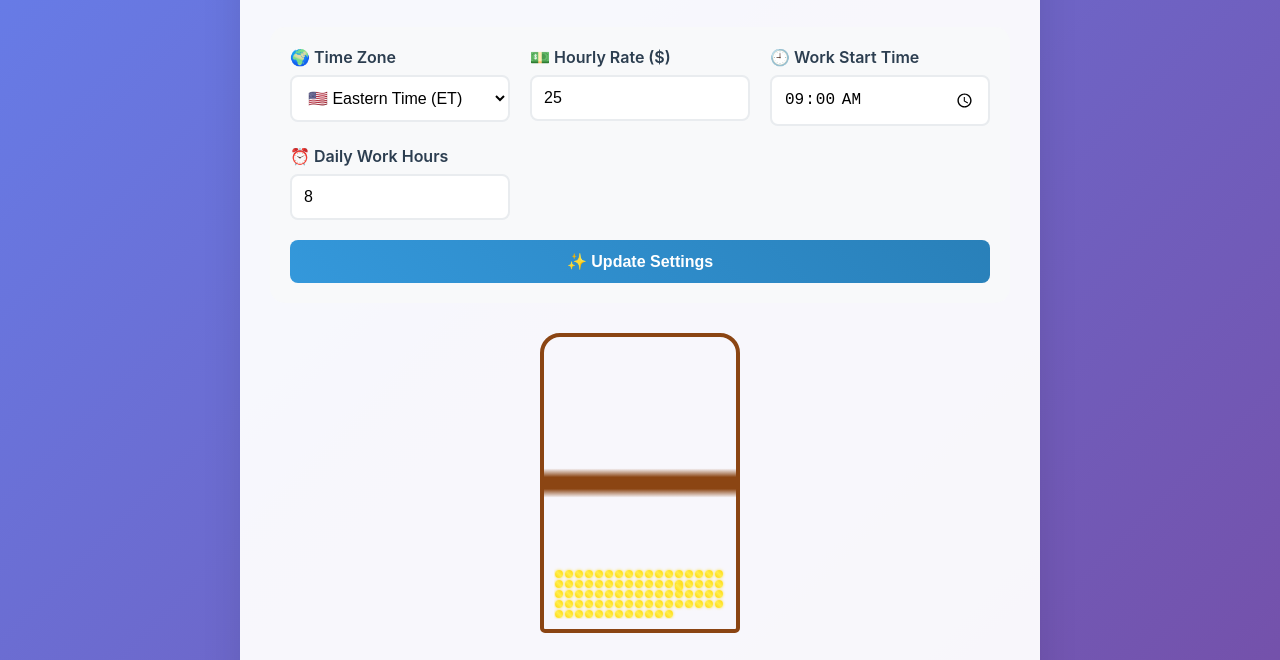
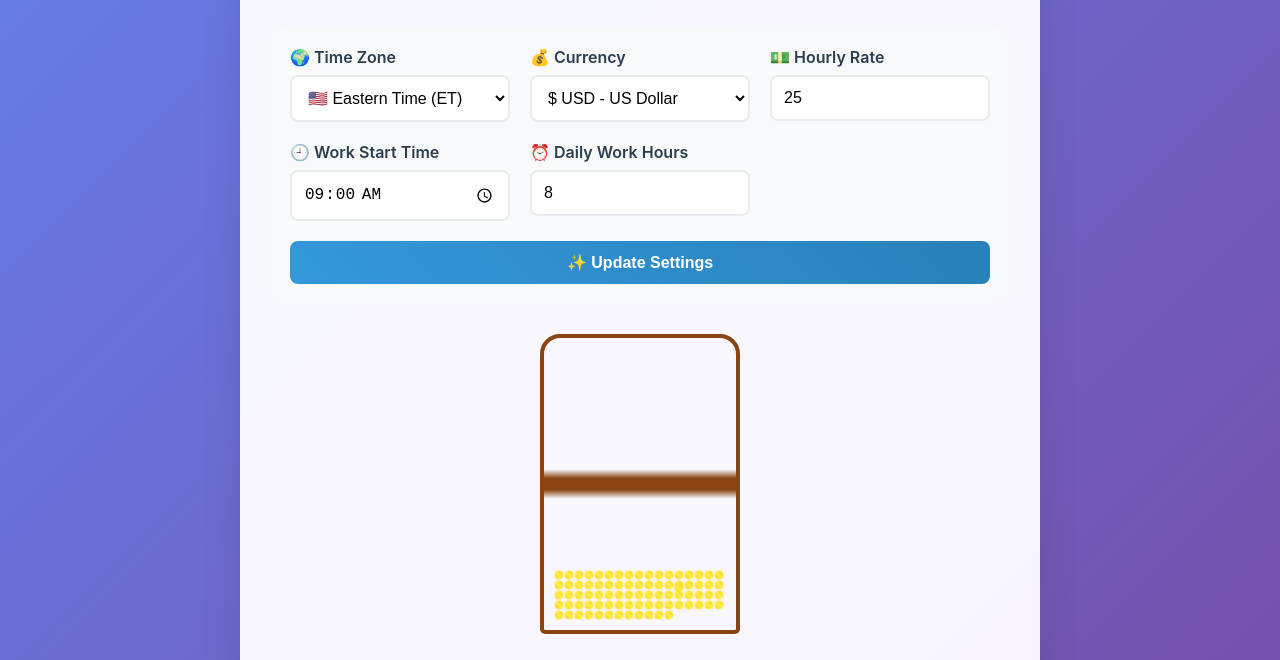
Before and after one commit to ktwu01/time-coins, a plain HTML site: page index.html in a window 1280 px wide. Shown: the part 133-793 px from the top of the page. Drawn offline with Linux system fonts and the light colour scheme.

Commit message:
Update index.html

```diff
--- a/index.html
+++ b/index.html
@@ -282,7 +282,27 @@
                 </select>
             </div>
             <div class="input-group">
-                <label for="hourlyRate">💵 Hourly Rate ($)</label>
+                <label for="currency">💰 Currency</label>
+                <select id="currency">
+                    <option value="$">$ USD - US Dollar</option>
+                    <option value="€">€ EUR - Euro</option>
+                    <option value="£">£ GBP - British Pound</option>
+                    <option value="¥">¥ JPY - Japanese Yen</option>
+                    <option value="¥">¥ CNY - Chinese Yuan</option>
+                    <option value="₹">₹ INR - Indian Rupee</option>
+                    <option value="A$">A$ AUD - Australian Dollar</option>
+                    <option value="C$">C$ CAD - Canadian Dollar</option>
+                    <option value="R$">R$ BRL - Brazilian Real</option>
+                    <option value="₩">₩ KRW - Korean Won</option>
+                    <option value="CHF">CHF - Swiss Franc</option>
+                    <option value="SEK">SEK - Swedish Krona</option>
+                    <option value="NOK">NOK - Norwegian Krone</option>
+                    <option value="DKK">DKK - Danish Krone</option>
+                    <option value="₽">₽ RUB - Russian Ruble</option>
+                </select>
+            </div>
+            <div class="input-group">
+                <label for="hourlyRate">💵 Hourly Rate</label>
                 <input type="number" id="hourlyRate" value="25" min="1" step="0.5">
             </div>
             <div class="input-group">
@@ -315,11 +335,11 @@
 
         <div class="stats">
             <div class="stat-card">
-                <div class="stat-value" id="currentEarnings">$0.00</div>
+                <div class="stat-value" id="currentEarnings">${settings.currency}0.00</div>
                 <div class="stat-label">Earned Today</div>
             </div>
             <div class="stat-card">
-                <div class="stat-value" id="totalTarget">$200.00</div>
+                <div class="stat-value" id="totalTarget">${settings.currency}200.00</div>
                 <div class="stat-label">Daily Target</div>
             </div>
             <div class="stat-card">
@@ -332,6 +352,7 @@
     <script>
         let settings = {
             timezone: Intl.DateTimeFormat().resolvedOptions().timeZone,
+            currency: "$",
             hourlyRate: 25,
             startTime: "09:00",
             workHours: 8
```
